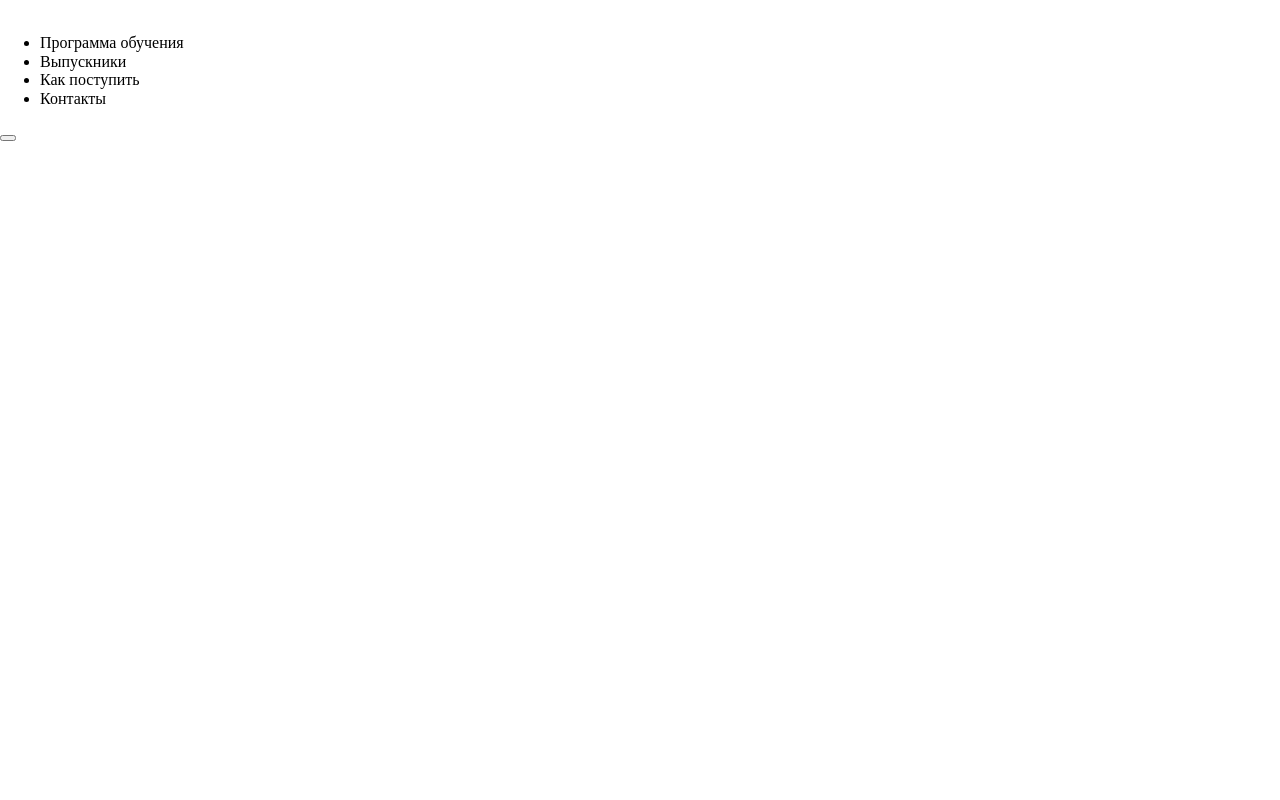
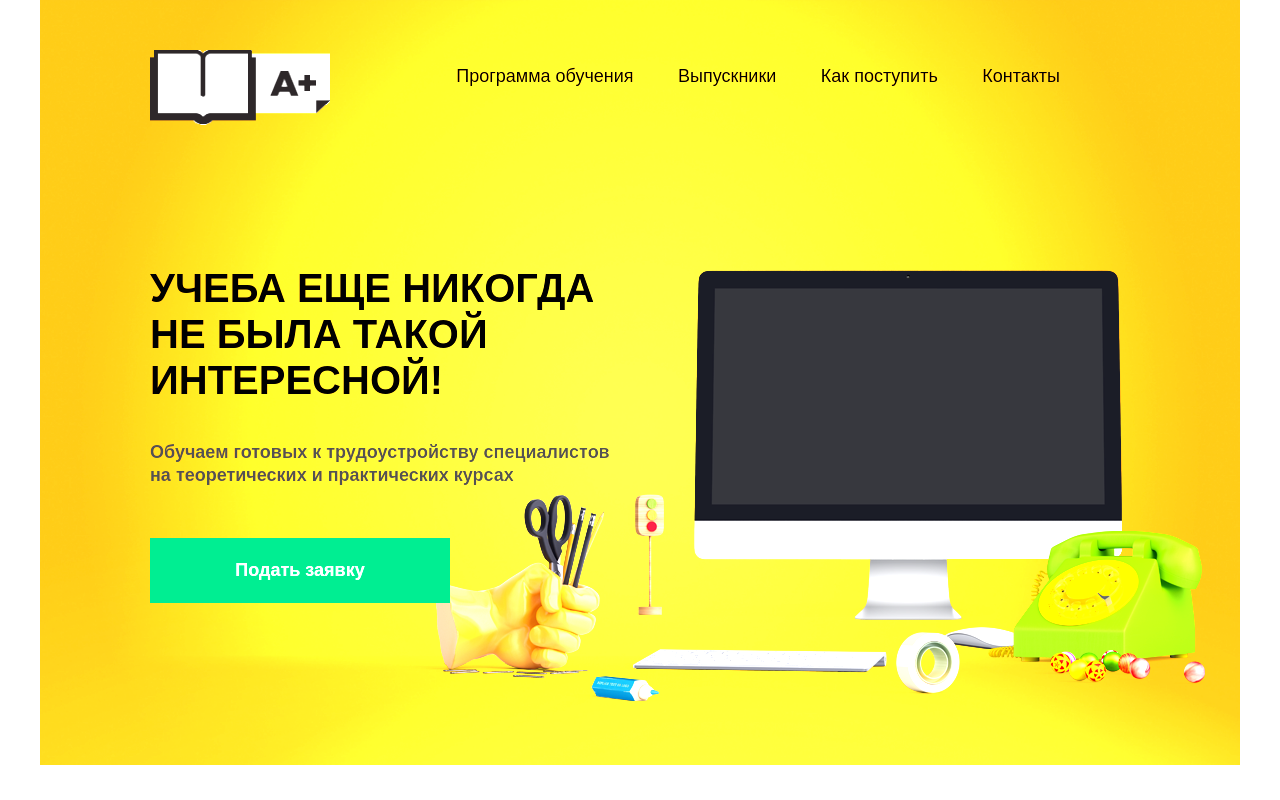
Before and after one commit to atata2008/my_learn, a plain HTML site: page index.html in a window 1280 px wide. Drawn offline with Linux system fonts and the light colour scheme.

Commit message:
the header block is ready

```diff
--- a/css/style.css
+++ b/css/style.css
@@ -0,0 +1,111 @@
+body {
+    display: flex;
+    flex-direction: column;
+    margin: 0;
+    font-size: 16px;
+    font-family: Arial, Helvetica, sans-serif;
+    color: #000;
+    max-width: 1200px;
+    margin: 0 auto;
+}
+
+* {
+    box-sizing: border-box;
+}
+
+.header {
+    background-image: url(../images/gradient.png);
+    /* opacity: 0.9;*/
+    filter: brightness(1.3);
+    background-repeat: no-repeat;
+    background-size: cover;
+    height: 765px;
+    background-position: center;
+}
+
+.container {
+    max-width: 980px;
+    margin: 0 auto;
+}
+
+.header__top {
+    height: 115px;
+    display: flex;
+    flex-direction: row;
+    justify-content: space-between;
+}
+
+.header__top-nav {
+    margin-top: 50px;
+}
+
+.nav__menu {
+    margin-right: 70px;
+}
+
+.nav__menu-item {
+    display: inline-block;
+    margin-right: 40px;
+    font-style: 18px;
+
+}
+
+.nav__menu-item:last-child {
+    margin-right: 0;
+}
+
+.logo__img {
+    height: 75px;
+    width: 180px;
+    margin-top: 50px;
+}
+
+a {
+    color: inherit;
+    text-decoration: none;
+    font-size: 18px;
+}
+
+.header__content {
+    display: flex;
+    flex-direction: row;
+    justify-content: space-between;
+    margin: 150px 0;
+
+}
+
+.header__content-text {
+    width: 470px;
+}
+
+.content-text__promo {
+    font-size: 40px;
+    font-weight: bold;
+    text-transform: uppercase;
+    margin-bottom: 38px;
+}
+
+.content-text__tytle {
+    color: #404040;
+    font-size: 18px;
+    line-height: 1.3em;
+}
+
+.header__content-btn {
+    background-color: #00b770;
+    border: none;
+    height: 65px;
+    width: 300px;
+    color: #ffffff;
+    font-size: 18px;
+    font-weight: bold;
+    margin: 38px 170px 0 0;
+
+}
+
+.header__picture-img {
+    position: relative;
+        left: -220px;
+        top: 5px;
+        z-index: -1;
+}
--- a/index.html
+++ b/index.html
@@ -1,5 +1,6 @@
 <!DOCTYPE html>
 <html lang="ru">
+
 <head>
     <meta charset="UTF-8">
     <meta name="viewport" content="width=device-width, initial-scale=1.0">
@@ -7,28 +8,33 @@
     <link rel="stylesheet" href="css/normalize.css">
     <link rel="stylesheet" href="css/style.css">
 </head>
+
 <body>
     <header class="header">
         <div class="container">
             <div class="header__top">
-    <div class="header__top-logo">
-        <img class="logo__img" src="#" alt="">
-    </div>
+                <img class="logo__img" src="images/logo-hd.png" alt="">
                 <div class="header__top-nav">
                     <ul class="nav__menu">
-    <li class="nav__menu-item">Программа обучения</li>
-    <li class="nav__menu-item">Выпускники</li>
-    <li class="nav__menu-item">Как поступить</li>
-    <li class="nav__menu-item">Контакты</li>
+                        <li class="nav__menu-item"><a href="#" class="menu__link">Программа обучения</a></li>
+                        <li class="nav__menu-item"><a href="#" class="menu__link">Выпускники</a></li>
+                        <li class="nav__menu-item"><a href="#" class="menu__link">Как поступить</a></li>
+                        <li class="nav__menu-item"><a href="#" class="menu__link">Контакты</a></li>
                     </ul>
                 </div>
             </div>
             <div class="header__content">
-    <div class="header__content-text"></div>
-    <div class="header__content-img"></div>
-    <button class="header__content-btn"></button>
+                <div class="header__content-text">
+                    <div class="content-text__promo">Учеба еще никогда не была такой интересной!</div>
+                    <h1 class="content-text__tytle">Обучаем готовых к трудоустройству специалистов на теоретических и
+                        практических курсах</h1>
+                    <button class="header__content-btn">Подать заявку</button>
+                </div>
+                <img class="header__picture-img" src="images/image-hd.png" alt="PC & educational supplies"
+                    title="Учиться и работать с компьютером">
             </div>
         </div>
     </header>
 </body>
+
 </html>
```
Also changed, not shown: images/gradient.png (added), images/image-hd.png (added), images/logo-hd.png (added). Lines whose indentation alone changed are shown as unchanged.
